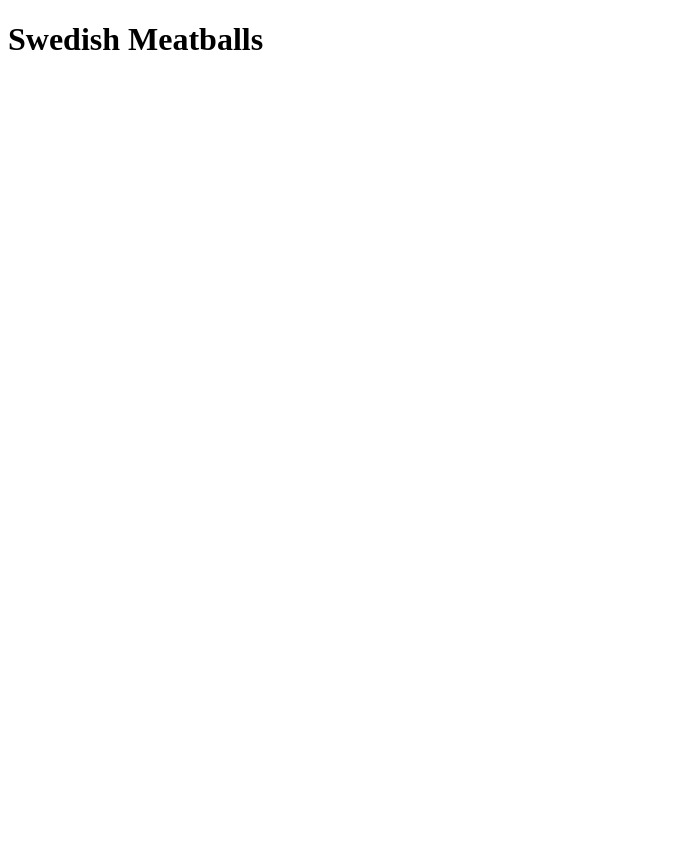
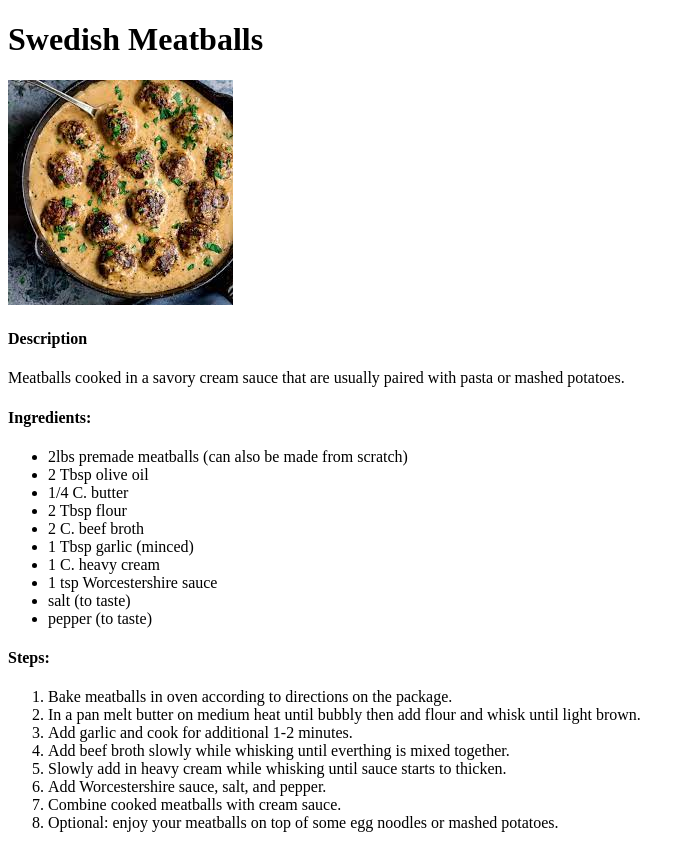
Before and after one commit to stefaneed/odin-recipes, a plain HTML site: page recipes/swedish-meatballs.html in a window 1280 px wide. Shown: the whole page, without its empty margins (0-691 px from the left). Before the commit the page ends 800 px from the top, so only its background shows below. Drawn offline with Linux system fonts and the light colour scheme.

Commit message:
Add content to swedish-meatball.html

```diff
--- a/recipes/swedish-meatballs.html
+++ b/recipes/swedish-meatballs.html
@@ -8,5 +8,35 @@
 </head>
 <body>
     <h1>Swedish Meatballs</h1>
+    <img src="../images/swedish-meatballs.jpeg">
+
+    <h4>Description</h4>
+        <p>Meatballs cooked in a savory cream sauce that are usually paired with pasta or mashed potatoes.</p>
+
+    <h4>Ingredients:</h4>
+        <ul>
+            <li>2lbs premade meatballs (can also be made from scratch)</li>
+            <li>2 Tbsp olive oil</li>
+            <li>1/4 C. butter</li>
+            <li>2 Tbsp flour</li>
+            <li>2 C. beef broth</li>
+            <li>1 Tbsp garlic (minced)</li>
+            <li>1 C. heavy cream</li>
+            <li>1 tsp Worcestershire sauce</li>
+            <li>salt (to taste)</li>
+            <li>pepper (to taste)</li>
+        </ul>
+
+    <h4>Steps:</h4>
+        <ol>
+            <li>Bake meatballs in oven according to directions on the package.</li>
+            <li>In a pan melt butter on medium heat until bubbly then add flour and whisk until light brown.</li>
+            <li>Add garlic and cook for additional 1-2 minutes.</li>
+            <li>Add beef broth slowly while whisking until everthing is mixed together.</li>
+            <li>Slowly add in heavy cream while whisking until sauce starts to thicken.</li>
+            <li>Add Worcestershire sauce, salt, and pepper.</li>
+            <li>Combine cooked meatballs with cream sauce.</li>
+            <li>Optional: enjoy your meatballs on top of some egg noodles or mashed potatoes.</li>
+        </ol>
 </body>
 </html>
```
